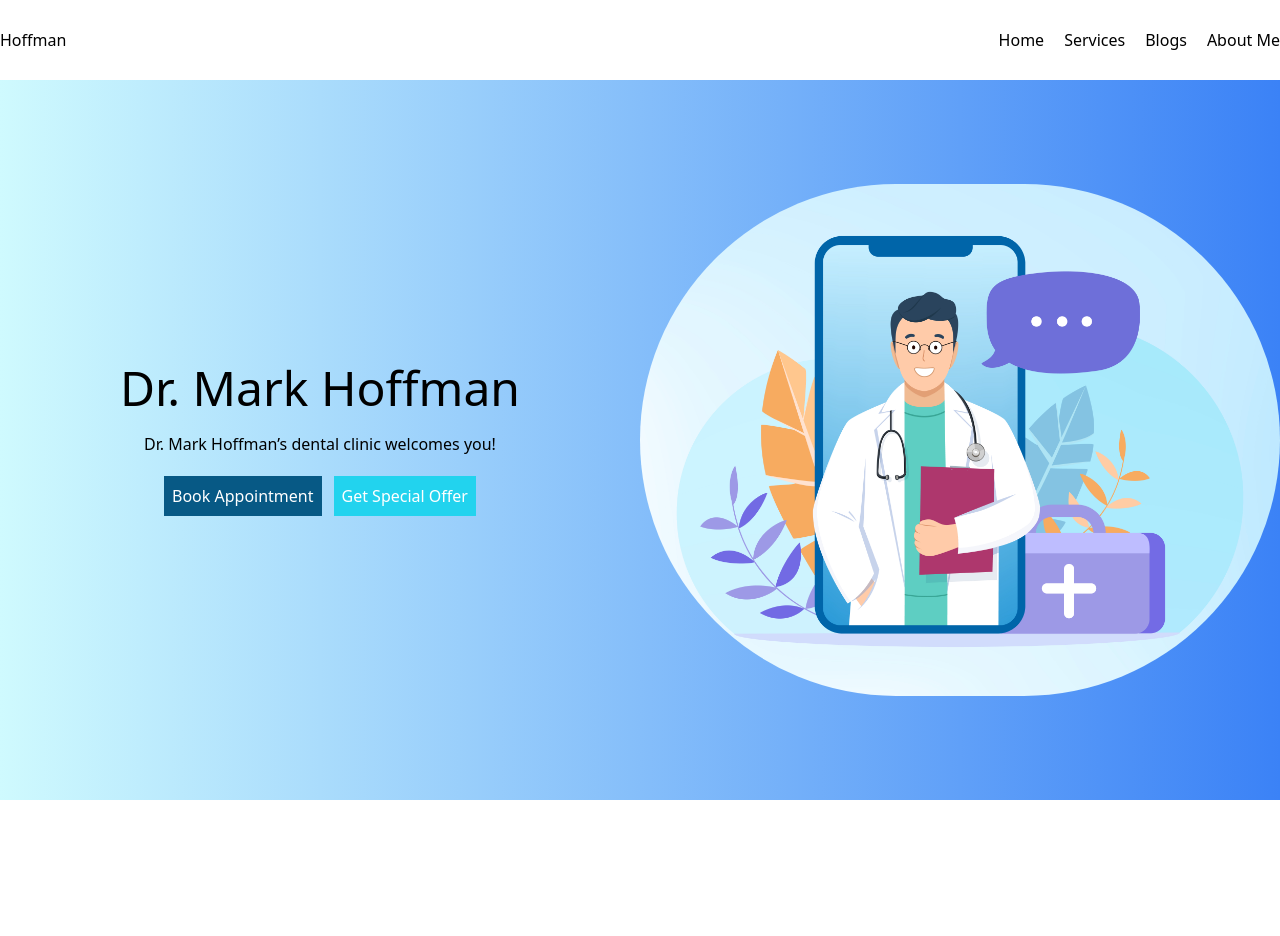
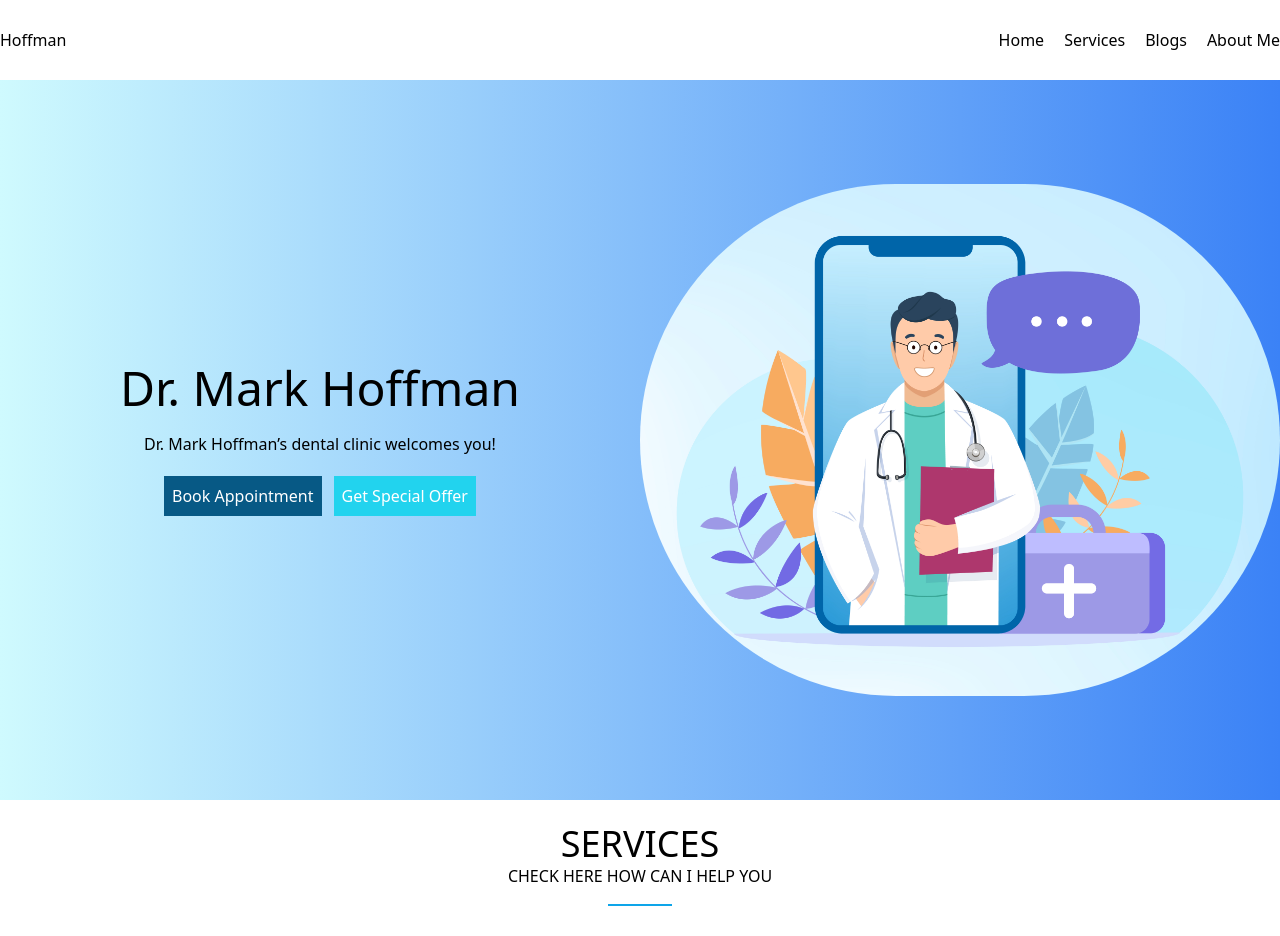
Before and after one commit to iamraihan/doctor-hoffman-independent-service, a React (Create React App) app: page / in a window 1280 px wide. Before the commit the page ends 800 px from the top, so only its background shows below. Built offline with nearby package versions, Linux system fonts and the light colour scheme.

Commit message:
services titile added

```diff
--- a/src/Pages/Home/Home/Home.js
+++ b/src/Pages/Home/Home/Home.js
@@ -3,6 +3,7 @@ import bannerOne from '../../../Images/slider/415.jpg'
 
 const Home = () => {
     return (
+        <div>
             <div className=" bg-gradient-to-r from-cyan-100 to-blue-500 grid md:grid-cols-2" style={{ height: 'calc(100vh - 80px)' }}>
 
                 <div className='flex flex-col justify-center items-center order-2 md:order-1'>
@@ -13,9 +14,19 @@ const Home = () => {
                         <button className='bg-cyan-400 p-2 text-white ml-3'>Get Special Offer</button>
                     </div>
 
+
+
                 </div>
                 <div className='bg-none flex items-center justify-center order-1 md:order-2'>
                     <img className='rounded-full' src={bannerOne} alt="" />
+                </div>
+            </div>
+
+            {/* services section  */}
+            <div className='text-center py-6'>
+                <h2 className='uppercase text-4xl'>Services</h2>
+                <p>CHECK HERE HOW CAN I HELP YOU</p>
+                <div className=' h-0.5	 w-16 bg-sky-500 text-center inline-block '></div>
             </div>
         </div>
     );
--- /dev/null
+++ b/src/Pages/Home/Services/Services.js
@@ -0,0 +1,11 @@
+import React from 'react';
+
+const Services = () => {
+    return (
+        <div>
+            <h2>Services</h2>
+        </div>
+    );
+};
+
+export default Services;
```
Also changed, not shown: public/services.json (added, +23 -0 lines). Lines whose indentation alone changed are shown as unchanged.
